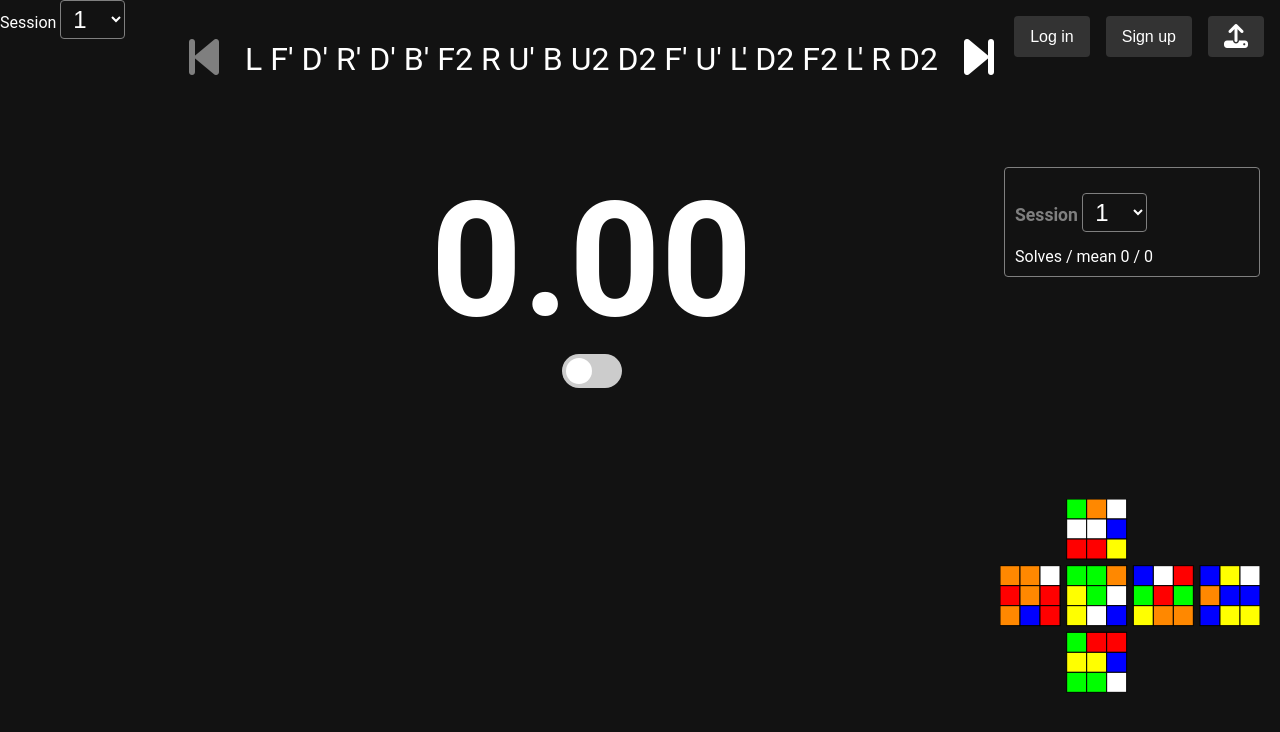
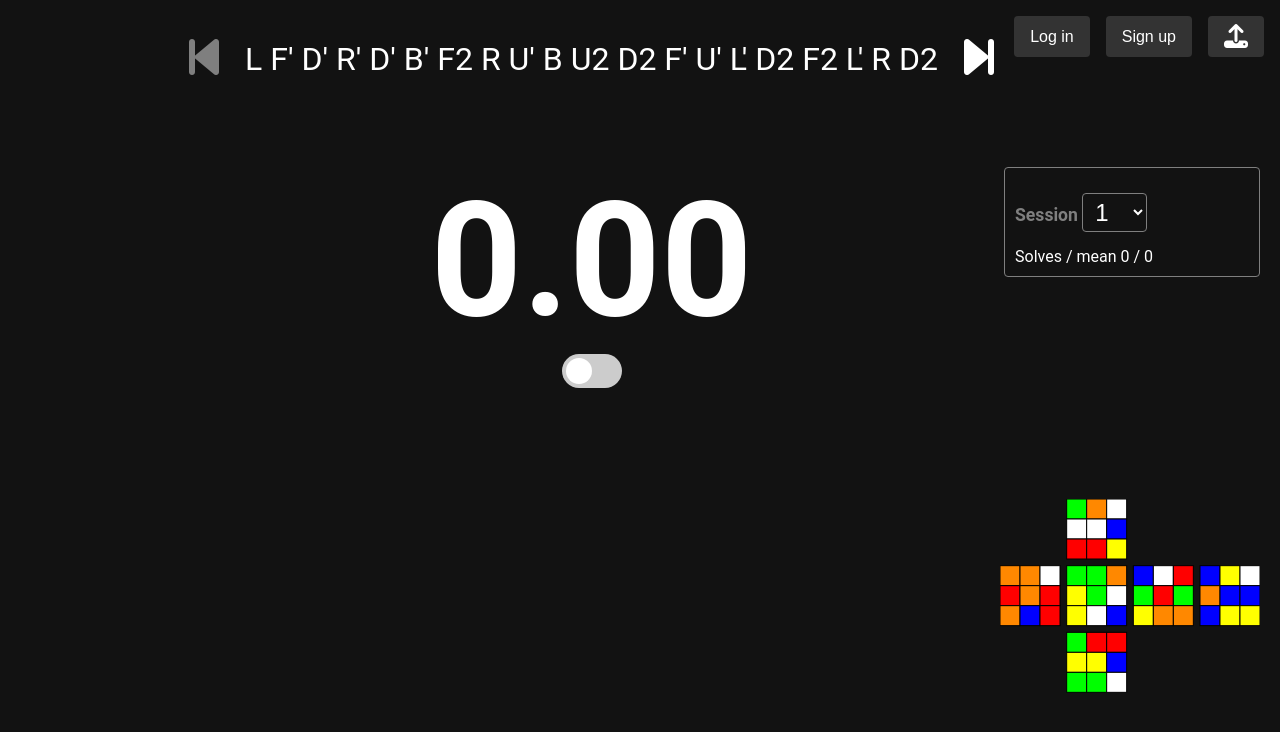
Before and after one commit to gustavandoff/cubing-stats, a SvelteKit app: page /timer in a window 1280 px wide. Shown: the top 732 px of the page. Built offline with nearby package versions, Linux system fonts and the light colour scheme.

Commit message:
Remove SessionChooser from left side

```diff
--- a/src/routes/timer/+page.svelte
+++ b/src/routes/timer/+page.svelte
@@ -3,7 +3,6 @@
 
 	import { addSolve } from '$lib/solves';
 
-	import SessionChooser from '$lib/components/timer/SessionChooser.svelte';
 	import SolvesList from '$lib/components/timer/SolvesList.svelte';
 
 	import TimerWrapper from '$lib/components/timer/TimerWrapper.svelte';
@@ -89,10 +88,7 @@
 </script>
 
 <div class="wrapper">
-	<div>
-		Session
-		<SessionChooser />
-	</div>
+	<div></div>
 
 	<div class="container-center">
 		<div class="scramble-container">
```
